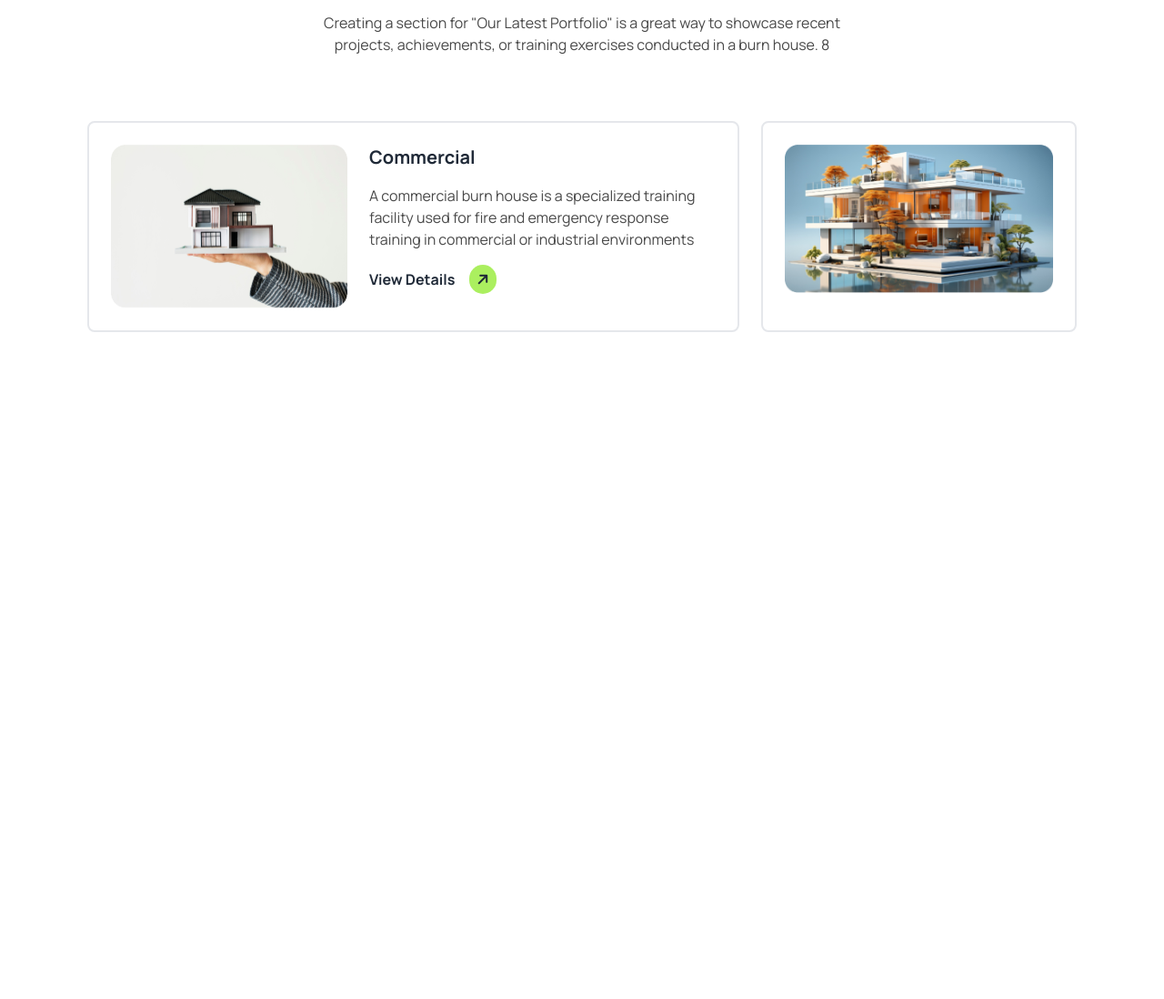
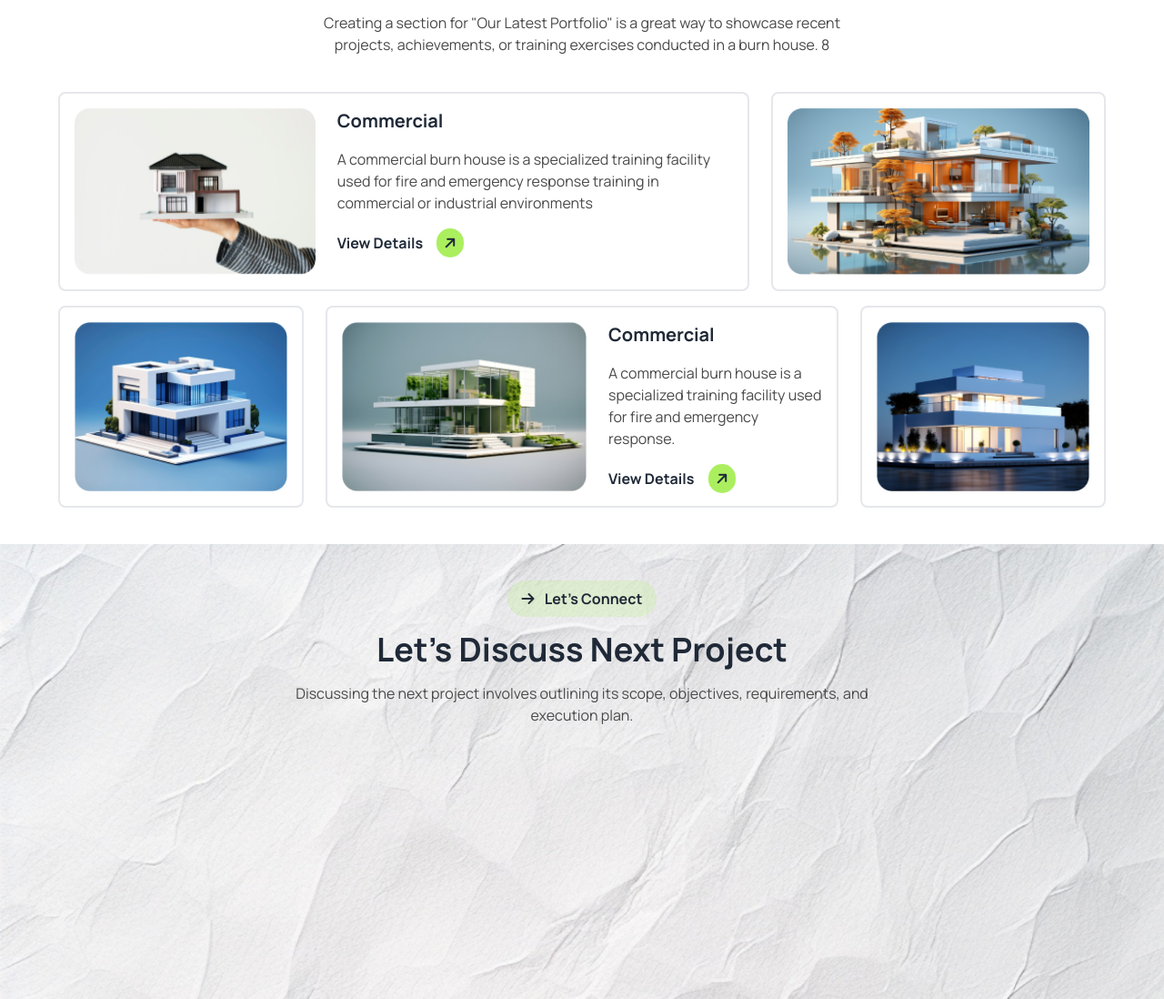
Before and after one commit to HarunBappi/Assignment-3, a plain HTML site: page index.html in a window 1280 px wide. Shown: the part 2120-3218 px from the top of the page at 91% size. Before the commit the page ends 2517 px from the top, so only its background shows below. Drawn offline with nearby package versions, Linux system fonts and the light colour scheme.

Commit message:
full protfolio section added with responsive

```diff
--- a/index.html
+++ b/index.html
@@ -45,6 +45,9 @@
             },
             fontFamily: {
               manrope: "Manrope",
+            },
+            backgroundImage: {
+              lets_connect: "url('/assets/bg.jpg')",
             },
           },
         },
@@ -165,10 +168,10 @@
         <div
           class="max-w-6xl mx-auto grid grid-cols-1 lg:grid-cols-2 gap-4 px-3 lg:px-0"
         >
-          <div>
+          <div class="flex flex-col items-center lg:items-start">
             <!-- About us -->
             <div
-              class="flex items-center bg-white w-1/3 lg:w-1/4 rounded-full py-2 mt-6 ml-32 lg:ml-0 lg:mt-0"
+              class="flex items-center bg-white w-[150px] rounded-full py-2 px-3 mt-6 lg:ml-0 lg:mt-0"
             >
               <i class="fa-solid fa-arrow-right ml-2"></i>
               <h1 class="text-xl font-bold text-text_description ml-2">
@@ -295,7 +298,7 @@
       <section class="bg-gray-100 lg:bg-white max-w-6xl mx-auto lg:mt-10">
         <!-- Latest Work Content -->
         <div class="flex flex-col items-center text-center space-y-4">
-            <!-- Latest Work Content button-->
+          <!-- Latest Work Content button-->
           <button class="bg-bg_latest py-2 px-4 rounded-full font-bold">
             <i class="fa-solid fa-arrow-right mr-2"></i>
             Explore our Latest works
@@ -310,12 +313,14 @@
         </div>
         <!-- Protfolio Card-->
         <div class="mt-10">
-            <!-- First Grid Card -->
-          <div class="grid grid-cols-1 lg:grid-cols-3 gap-6 p-8">
+          <!-- First Grid Card -->
+          <div class="grid grid-cols-1 lg:grid-cols-3 gap-6 mb-4 p-4 lg:p-0">
             <!-- Left Side Card -->
-            <div class="bg-white flex flex-col lg:flex-row border-2 p-6 space-y-4 lg:space-y-0 rounded-lg lg:col-span-2">
+            <div
+              class="bg-white flex flex-col lg:flex-row border-2 p-4 space-y-4 lg:space-y-0 rounded-lg lg:col-span-2"
+            >
               <img src="./assets/img1.png" alt="" />
-              <div class="lg:ml-6 space-y-4 ">
+              <div class="lg:ml-6 space-y-4">
                 <h1 class="text-xl font-bold">Commercial</h1>
                 <p class="text-text_description">
                   A commercial burn house is a specialized training facility
@@ -333,12 +338,61 @@
               </div>
             </div>
             <!-- Right Side Card Image -->
-            <div class="bg-white border-2 p-6 rounded-lg">
-              <img src="./assets/img2.png" alt="" />
+            <div class="bg-white border-2 p-4 rounded-lg">
+              <img class="w-full h-full" src="./assets/img2.png" alt="" />
+            </div>
+          </div>
+          <!--End Of First Grid Card -->
+          <!-- Second Grid Card -->
+          <div class="grid grid-cols-1 lg:grid-cols-4 gap-6 mb-4 p-4 lg:p-0">
+            <!-- Left Side Card Image -->
+            <div class="bg-white border-2 rounded-lg p-4">
+              <img class="w-full h-full" src="./assets/img3.png" alt="" />
+            </div>
+            <!-- Span Middle Card -->
+            <div
+              class="bg-white flex flex-col lg:flex-row border-2 p-4 space-y-4 lg:space-y-0 rounded-lg lg:col-span-2"
+            >
+              <img src="./assets/img4.png" alt="" />
+              <div class="lg:ml-6 space-y-4">
+                <h1 class="text-xl font-bold">Commercial</h1>
+                <p class="text-text_description">
+                  A commercial burn house is a specialized training facility
+                  used for fire and emergency response.
+                </p>
+                <h1 class="font-bold">
+                  View Details
+                  <div
+                    class="bg-bg_primary inline-flex justify-center items-center rounded-full p-2 ml-3"
+                  >
+                    <i class="fa-solid fa-arrow-right -rotate-45"></i>
+                  </div>
+                </h1>
+              </div>
+            </div>
+            <!-- Right Side Card Image -->
+            <div class="bg-white border-2 p-4 rounded-lg">
+              <img class="w-full h-full" src="./assets/img5.png" alt="" />
             </div>
           </div>
         </div>
       </section>
+      <!-- End Latest Protfolio -->
+      <!-- Discuss Next Project -->
+      <section class="bg-lets_connect bg-no-repeat bg-cover mt-10 h-[500px]">
+        <div class="flex flex-col items-center text-center space-y-4 py-10">
+            <!-- Let’s Connect-->
+            <button class="bg-bg_latest py-2 px-4 rounded-full font-bold">
+              <i class="fa-solid fa-arrow-right mr-2"></i>
+              Let’s Connect
+            </button>
+            <!-- Text -->
+            <h1 class="text-4xl font-bold">Let’s Discuss Next Project</h1>
+            <p class="lg:w-2/4 px-5 lg:px-0 mx-auto text-text_description">
+                Discussing the next project involves outlining its scope, objectives, requirements, and execution plan.
+            </p>
+          </div>
+      </section>
     </main>
   </body>
 </html>
```
